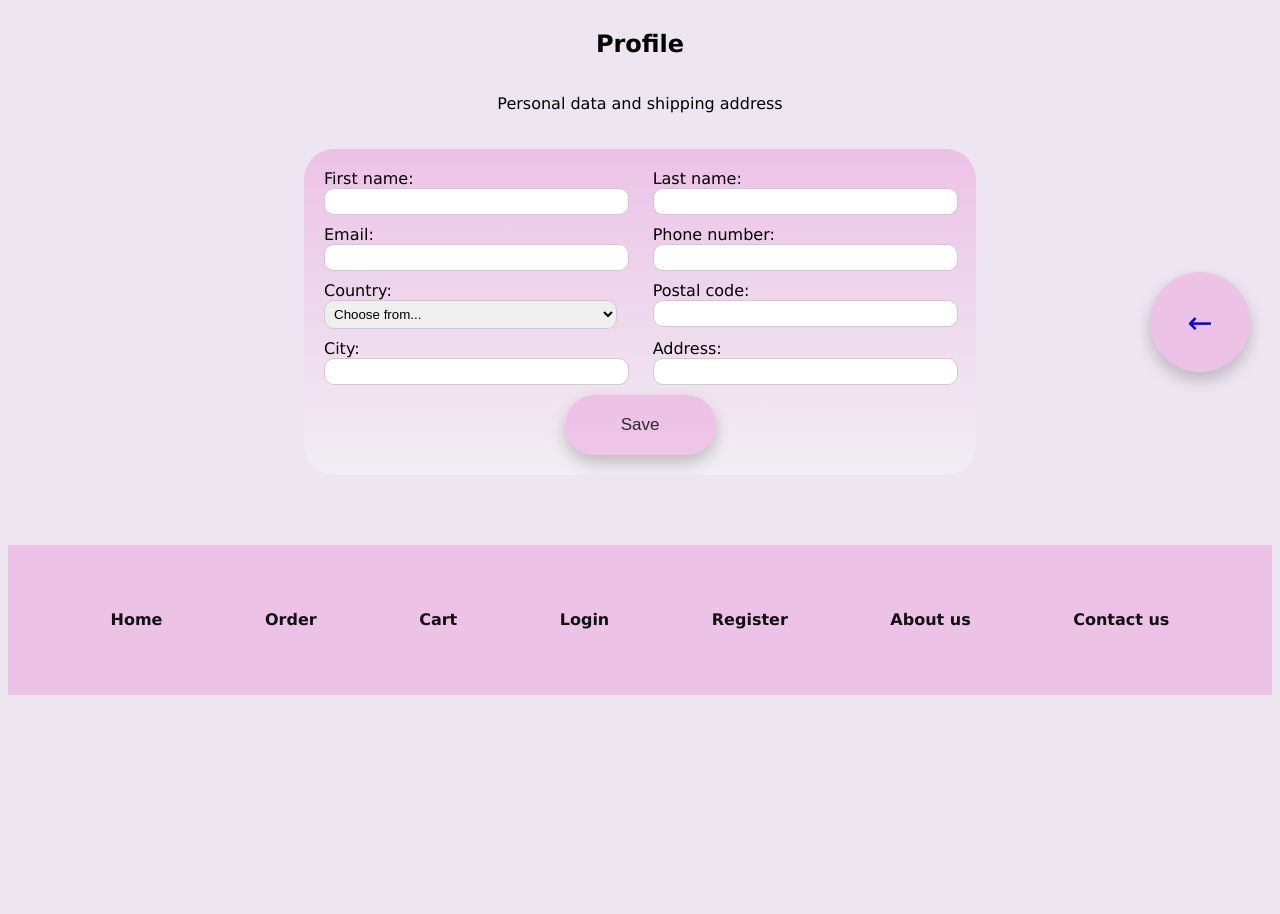
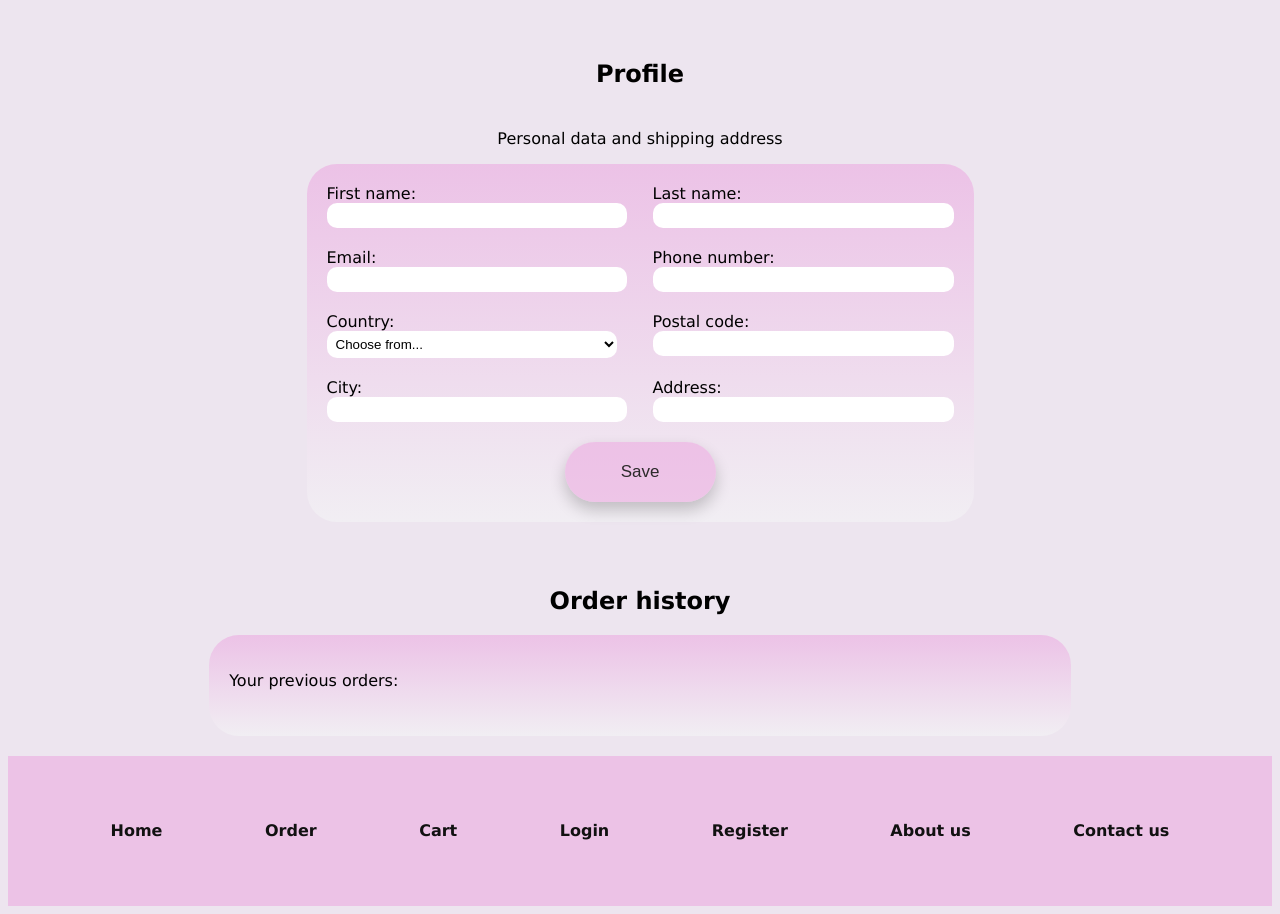
Before and after one commit to iza420/WEBTERV, a PHP site: page /profile.html in a window 1280 px wide. Shown: the part 108-1022 px from the top of the page. Before the commit the page ends 803 px from the top, so only its background shows below. Run offline with PHP 8.4, Linux system fonts and the light colour scheme.

Commit message:
profil done maybe

```diff
--- a/profile.css
+++ b/profile.css
@@ -2,10 +2,10 @@ html{
   scroll-behavior: smooth;
 }
 body {
-    font-family: Verdana, sans-serif, Tahoma, Geneva;
-    background-color: rgb(237, 229, 239);
-    display: flex;
-    flex-direction: column;
+  font-family: Verdana, sans-serif, Tahoma, Geneva;
+  background-color: rgb(237, 229, 239);
+  display: flex;
+  flex-direction: column;
 }
 header {
   position: sticky;
@@ -49,50 +49,44 @@ header #index {
 #personalinfo{
   background-color: rgba(160, 106, 151, 0.5);
 }
-h2{
+h2 {
   align-self: center;
-  margin-top: 30px;
+  margin-top: 60px
 }
-p{
+p {
   text-align: center;
 }
-
 .container {
   display: flex;
   flex-direction: column;
   align-items: center;
-  margin-bottom: 50px;
+  margin: 5px;
 }
-
 .form {
   display: flex;
   flex-direction: column;
   width: 50%;
   padding: 20px;
-  margin: 20px;
   background: linear-gradient(to bottom, rgba(235, 159, 222, 0.5), rgb(241, 238, 243));
   border-radius: 30px;
 }
-
 .form label {
   margin-bottom: 5px;
-  align-self: flex-start; /* új sor */
+  align-self: flex-start;
 }
-
 .form input, .form select {
-  margin-bottom: 10px;
+  margin-bottom: 20px;
   padding: 5px;
   border-radius: 10px;
-  border: 1px solid #ccc;
-  width: calc(100% - 10px); /* az inputok 100%-a levonva a paddingot */
+  background-color: rgb(255, 255, 255);
+  border: none;
+  width: calc(100% - 10px);
 }
-
 .form .row {
   display: flex;
   justify-content: space-between;
   flex-wrap: wrap;
 }
-
 .form .row .col {
   width: 48%;
 }
@@ -112,28 +106,29 @@ p{
   background-color: rgba(160, 106, 151, 0.5);
   transition: background-color 0.5s ease;
 }
-#gobackbutton {
-    position: fixed;
-    right: 0;
-    top: 50%;
-    transform: translateY(-50%);
-    display: flex;
-    align-items: center;
-    justify-content: center;
-    margin: 30px;
-    font-size: 30px;
-    text-decoration: none;
-    width: 100px;
-    height: 100px;
-    background-color: rgba(236, 194, 230, 1);
-    border-radius: 50px;
-    box-shadow: 0 8px 16px 0 rgba(0, 0, 0, 0.2);
-    cursor: pointer;
-    z-index: 1;
+#previous-orders {
+  display: flex;
+  flex-direction: column;
+  width: 65%;
+  padding: 20px;
+  margin: auto;
+  margin-bottom: 20px;
+  background: linear-gradient(to bottom, rgba(235, 159, 222, 0.5), rgb(241, 238, 243));
+  border-radius: 30px;
 }
-#gobackbutton:hover {
-    background-color: rgba(160, 106, 151, 0.5);
-    transition: background-color 0.5s ease;
+#orders-list {
+  margin-top: 10px;
+}
+.order {
+  margin-bottom: 10px;
+  padding: 10px;
+  border: 1px solid #ccc;
+}
+#no-orders-message {
+  display: none;
+}
+#orderhistory{
+  text-align: left;
 }
 footer{
   display: flex;
@@ -141,11 +136,9 @@ footer{
   align-items: center;
   height: 150px;
   background-color: rgba(235, 159, 222, 0.5);
-
 }
 footer a{
   text-decoration: none;
   color: #111;
   font-weight: bold;
-
 }
--- a/profile.html
+++ b/profile.html
@@ -4,7 +4,7 @@
     <meta charset="UTF-8">
     <meta name="viewport" content="width=device-width, initial-scale=1.0">
     <title>Profile</title>
-    <link rel="stylesheet" type="text/css" href="profile.css" />
+    <link rel="stylesheet" type="text/css" href="profile.css">
   </head>
   <body>
     <header>
@@ -20,8 +20,8 @@
       </div>
     </header>
     <h2>Profile</h2>
+    <div class="container">
       <p>Personal data and shipping address</p>
-    <div class="container">
       <form class="form">
         <div class="row">
           <div class="col">
@@ -70,8 +70,16 @@
         <button type="submit">Save</button>
       </form>
     </div>
-
-    <a href="index.html" id="gobackbutton">←</a>
+    <h2>Order history</h2>
+    <div id="previous-orders">
+      <div>
+        <p id="orderhistory">Your previous orders:</p>
+      </div>
+      <div id="orders-list">
+        <!-- Itt jelennek meg a rendelések -->
+      </div>
+      <p id="no-orders-message">You haven't ordered yet.</p>
+    </div>
     <footer>
       <a href="#top">Home</a>
       <a href="waffles.html">Order</a>
```
Lines whose indentation alone changed are shown as unchanged.
